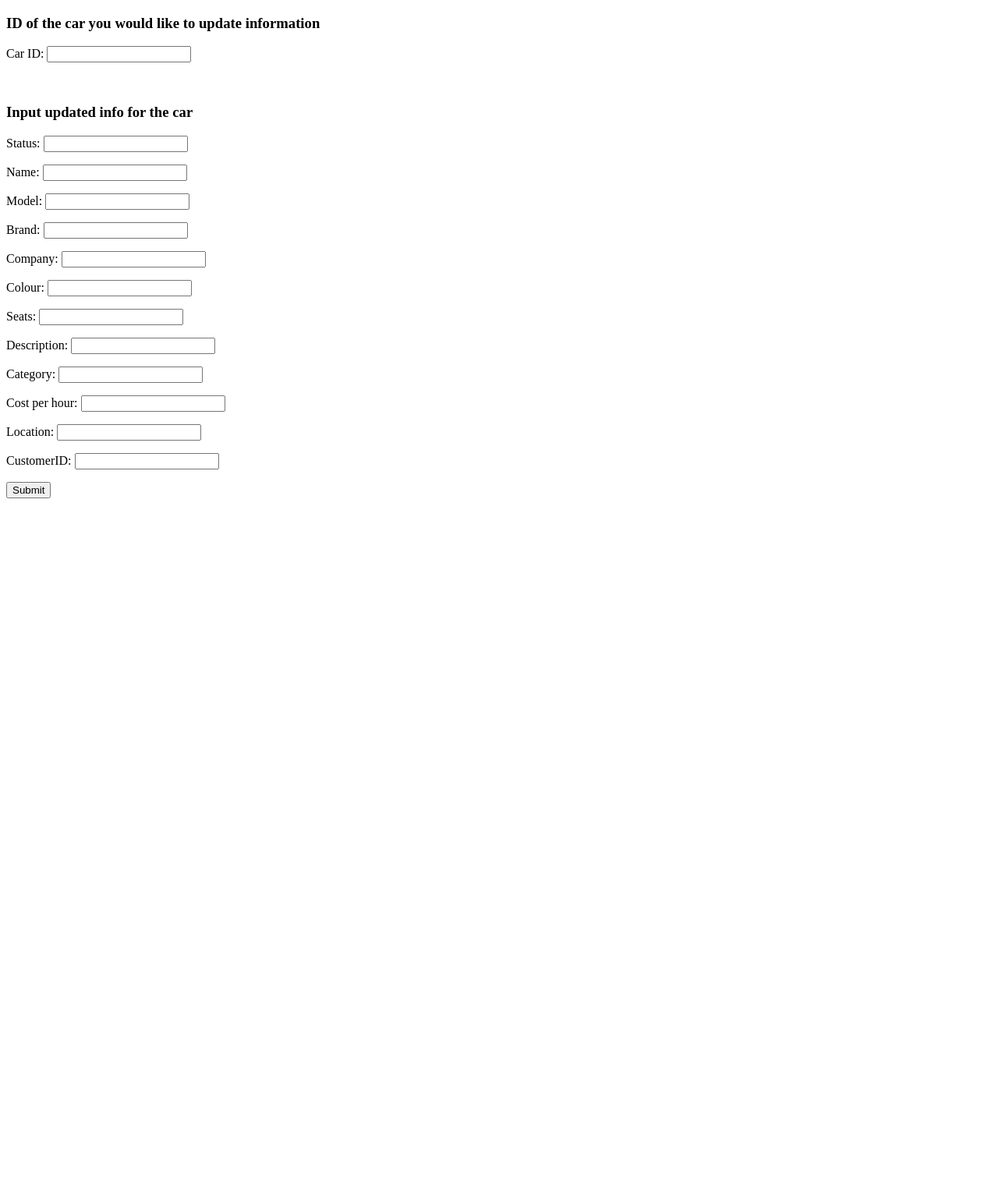
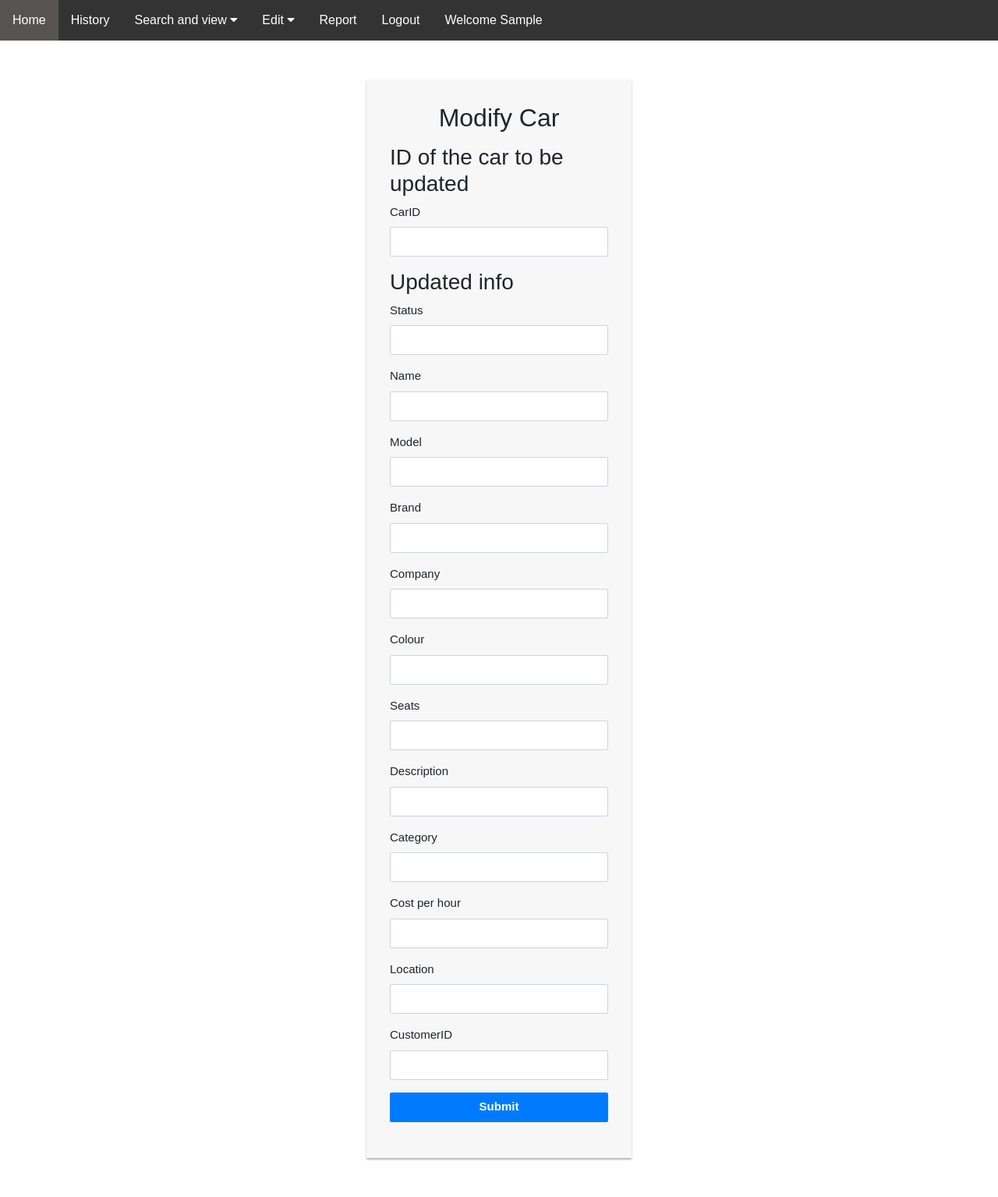
Before and after one commit to nguyenkhangduy298/car-share-system-iot, a Flask app: template PartB/templates/modify_car.html in a window 1280 px wide. Shown: the whole page at 78% size. Before the commit the page ends 639 px from the top, so only its background shows below. Run offline with Flask 2, Linux system fonts and the light colour scheme; the template is opened without the code that fills it: most values are stand-ins (such as "Sample title", 1, 10 or a date in 2020); some libraries are stand-ins or nearby versions.

Commit message:
updated modify car page

```diff
--- a/PartB/templates/add_car.html
+++ b/PartB/templates/add_car.html
@@ -1,6 +1,6 @@
 
 {% extends "base.html" %}
-{% block title %} addcar {% endblock %}
+{% block title %} Add car {% endblock %}
 {% block content %}
 <link rel="stylesheet" href="https://stackpath.bootstrapcdn.com/bootstrap/4.5.0/css/bootstrap.min.css">
 <link rel="stylesheet" href="https://maxcdn.bootstrapcdn.com/font-awesome/4.7.0/css/font-awesome.min.css">
@@ -116,7 +116,7 @@
             <a href="/admin/report">Report</a>
 
             <a href="/logout">Logout</a>
-            <a>wellcome {{adminHome}}</a>
+            <a>Welcome {{adminHome}}</a>
             </div>
 <div class="login-form">
     <form  method="POST">
--- a/PartB/templates/modify_car.html
+++ b/PartB/templates/modify_car.html
@@ -1,25 +1,184 @@
 {% extends "base.html" %}
 
-{% block title %}Add car{% endblock %}
+{% block title %}Modify car{% endblock %}
 
 {% block content %}
-<form action="" method="POST">
-    <h3>ID of the car you would like to update information</h3>
-    <p>Car ID: <input type="number" name="id"></p>
-    <br>
-    <h3>Input updated info for the car</h3>
-    <p>Status: <input type="text" name="status"></p>
-    <p>Name: <input type="text" name="name"></p>
-    <p>Model: <input type="text" name="model"></p>
-    <p>Brand: <input type="text" name="brand"></p>
-    <p>Company: <input type="text" name="company"></p>
-    <p>Colour: <input type="text" name="colour"></p>
-    <p>Seats: <input type="number" name="seats"></p>
-    <p>Description: <input type="text" name="description"></p>
-    <p>Category: <input type="text" name="category"></p>
-    <p>Cost per hour: <input type="number" name="cost"></p>
-    <p>Location: <input type="text" name="location"></p>
-    <p>CustomerID: <input type="number" name="customer"></p>
-    <p><input type="submit" name="Submit"></p>
-</form>
+<link rel="stylesheet" href="https://stackpath.bootstrapcdn.com/bootstrap/4.5.0/css/bootstrap.min.css">
+<link rel="stylesheet" href="https://maxcdn.bootstrapcdn.com/font-awesome/4.7.0/css/font-awesome.min.css">
+<style>
+    body {
+      font-family: Arial, Helvetica, sans-serif;
+      margin: 0;
+    }
+
+    .navbar1 {
+      overflow: hidden;
+      background-color: #333;
+    }
+
+    .navbar1 a {
+      float: left;
+      font-size: 16px;
+      color: white;
+      text-align: center;
+      padding: 14px 16px;
+      text-decoration: none;
+    }
+
+    .subnav {
+      float: left;
+      overflow: hidden;
+    }
+
+    .subnav .subnavbtn {
+      font-size: 16px;
+      border: none;
+      outline: none;
+      color: white;
+      padding: 14px 16px;
+      background-color: inherit;
+      font-family: inherit;
+      margin: 0;
+    }
+
+    .navbar1 a:hover, .subnav1:hover .subnavbtn {
+      background-color: rgb(87, 83, 83);
+    }
+
+    .subnav-content {
+      display: none;
+      position: absolute;
+      left: 0;
+      background-color: rgb(87, 83, 83);
+      width: 100%;
+      z-index: 1;
+    }
+
+    .subnav-content a {
+      float: left;
+      color: white;
+      text-decoration: none;
+    }
+
+    .subnav-content a:hover {
+      background-color: #eee;
+      color: black;
+    }
+
+    .subnav:hover .subnav-content {
+      display: block;
+    }
+    .login-form {
+        width: 340px;
+        margin: 50px auto;
+          font-size: 15px;
+    }
+    .login-form form {
+        margin-bottom: 15px;
+        background: #f7f7f7;
+        box-shadow: 0px 2px 2px rgba(0, 0, 0, 0.3);
+        padding: 30px;
+    }
+    .login-form h2 {
+        margin: 0 0 15px;
+    }
+    .form-control, .btn {
+        min-height: 38px;
+        border-radius: 2px;
+    }
+    .btn {
+        font-size: 15px;
+        font-weight: bold;
+    }
+    </style>
+    <body>
+        <div class="navbar1">
+            <a href="/admin">Home</a>
+            <a href="manager.html">History</a>
+            <div class="subnav">
+              <button class="subnavbtn">Search and view <i class="fa fa-caret-down"></i></button>
+              <div class="subnav-content">
+                <a href="/admin/searchcustomer">Search customers</a>
+                <a href="/admin/searchcar">Search cars</a>
+
+              </div>
+            </div>
+            <div class="subnav">
+              <button class="subnavbtn">Edit <i class="fa fa-caret-down"></i></button>
+              <div class="subnav-content">
+                <a href="/admin/addcustomer">Add customer</a>
+                <a href="/admin/addcar">Add car</a>
+                <a href="/admin/removecar">Remove car</a>
+                <a href="/admin/removecustomer">Remove customer</a>
+                <a href="/admin/modifycar">Modify car</a>
+                <a href="/admin/modifycustomer">Modify customer</a>
+              </div>
+            </div>
+            <a href="/admin/report">Report</a>
+
+            <a href="/logout">Logout</a>
+            <a>Welcome {{adminHome}}</a>
+            </div>
+<div class="login-form">
+    <form method="POST">
+        <h2 class="text-center">Modify Car</h2>
+        <h3>ID of the car to be updated</h3>
+        <div class="form-group">
+            <label>CarID</label>
+            <input type="number" name="id" class="form-control">
+        </div>
+        <h3>Updated info</h3>
+        <div class="form-group">
+            <label>Status</label>
+            <input type="text" name="status" class="form-control">
+        </div>
+        <div class="form-group">
+            <label>Name</label>
+            <input type="text" name="name" class="form-control">
+        </div>
+        <div class="form-group">
+            <label>Model</label>
+            <input type="text" name="model" class="form-control">
+        </div>
+        <div class="form-group">
+            <label>Brand</label>
+            <input type="text" name="brand" class="form-control">
+        </div>
+        <div class="form-group">
+            <label>Company</label>
+            <input type="text" name="company" class="form-control">
+        </div>
+        <div class="form-group">
+            <label>Colour</label>
+            <input type="text" name="colour" class="form-control">
+        </div>
+        <div class="form-group">
+            <label>Seats</label>
+            <input type="number" name="seats" class="form-control">
+        </div>
+        <div class="form-group">
+            <label>Description</label>
+            <input type="text" name="description" class="form-control">
+        </div>
+        <div class="form-group">
+            <label>Category</label>
+            <input type="text" name="category" class="form-control">
+        </div>
+        <div class="form-group">
+            <label>Cost per hour</label>
+            <input type="number" name="cost" class="form-control">
+        </div>
+        <div class="form-group">
+            <label>Location</label>
+            <input type="text" name="location" class="form-control">
+        </div>
+        <div class="form-group">
+            <label>CustomerID</label>
+            <input type="number" name="customer" class="form-control">
+        </div>
+        <div class="form-group">
+            <button type="submit" class="btn btn-primary btn-block">Submit</button>
+        </div>
+    </form>
+</div>
 {% endblock %}
```
